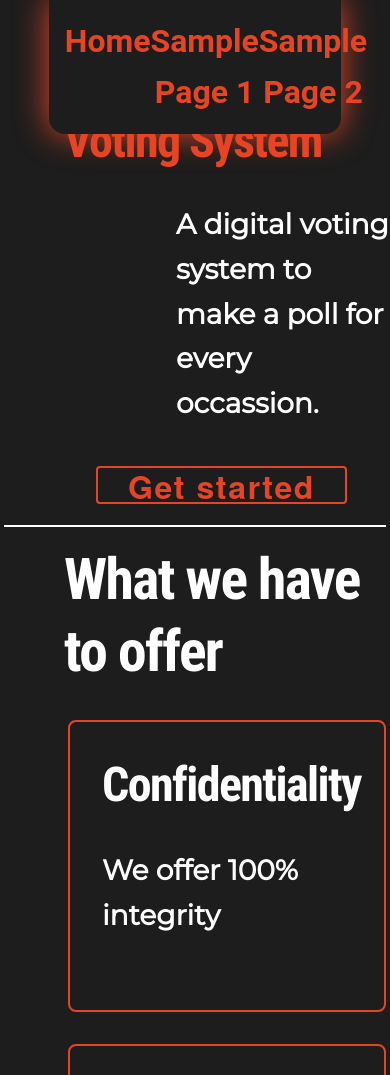
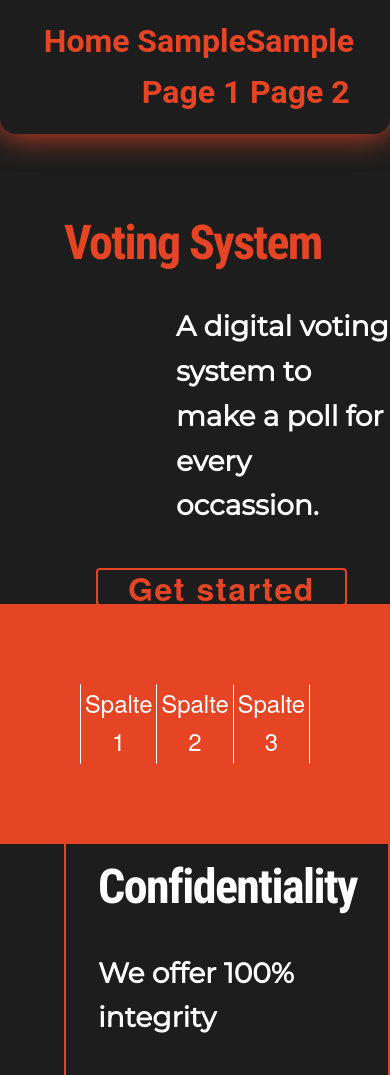
Before and after one commit to MaxHilmbauer/css-framework, a website built with Parcel: page index.html in a window 390 px wide. Shown: the top 1075 px of the page. Built offline with nearby package versions, Linux system fonts and the light colour scheme.

Commit message:
Revert "Dev mxh"

```diff
--- a/css/footer.css
+++ b/css/footer.css
@@ -3,9 +3,9 @@
 footer {
     background-color: var(--primary);
     color: white;
-    position: relative;
-    width: 100%;
-    margin-top: auto;
+    position: fixed;
+    width: 100vw;
+    bottom: 0;
 }
 
 footer>div {
--- a/css/global.css
+++ b/css/global.css
@@ -15,16 +15,10 @@
 }
 
 body {
-	min-height: 100vh;
-	display: flex;
-	flex-direction: column;
 	font-family: 'Roboto-Medium', sans-serif;
 	background-color: var(--background);
 	color: white;
 }
-
-
-
 h1, h2, h3, h4, h5, h6 {
 	font-family: 'Roboto-Condensed-Bold', sans-serif
 }
@@ -39,8 +33,6 @@ p {
 	font-size: 1.75rem;
 font-weight: 600;
 }
-
-
 
 
 /* Section Styling */
@@ -68,10 +60,6 @@ section::after {
 	top: calc(50% - 2px);
 }
 
-section:last-child::after {
-	display: none;
-}
-
 section>.content>p {
 	padding-left: 7rem;
 }
@@ -89,8 +77,9 @@ section>.actions {
 .card {
 padding: 2rem;
 background-color: var(--primary);
+max-width: fit-content;
 border-radius: 8px;
-	width: 250px;
+	min-width: 10vw
 }
 
 
@@ -105,8 +94,6 @@ section>.actions {
 
 /* Button Styles */
 button {
-	display: inline-flex;
-  align-items: center;
 	color: var(--white);
 	background-color: var(--primary);
 	border: 0px;
@@ -129,7 +116,6 @@ button:hover {
 }
 
 button.outlined {
-	text-align: center;
 	color: var(--primary);
 	background-color: transparent;
 	border: 2px solid var(--primary);
--- a/css/navbar.css
+++ b/css/navbar.css
@@ -4,14 +4,12 @@ nav {
   background-color: var(--background);
 	border-radius: 0 0 1rem 1rem;
 	box-shadow: 0 0 2rem var(--primary);
+	position: sticky;
+	z-index: 1;
+	top: 0;
 	font-size: 2rem;
 	font-family: 'Roboto', sans-serif;
 	font-weight: 700;
-	position: fixed; /* Set the navbar to fixed position */
-  top: 0; /* Position the navbar at the top of the page */
-  width: 50%; /* Full width */
-	margin-left: 25%;
-	z-index: 1;
 }
 
 nav>div {
@@ -37,26 +35,3 @@ nav a:hover {
 	color: var(--secondary);
 	transition: 0.3s ease-in;
 }
-
-
-
-@media only screen and (max-width: 1000px) {
-	nav {
-		width: 100%;
-		margin-left: 0;
-	}
-}
-
-@media only screen and (max-width: 1920px) {
-	nav {
-		width: 75%;
-		margin-left: 12.5%;
-	}
-}
-
-@media only screen and (min-width: 1920px) {
-	nav {
-		width: 50%;
-		margin-left: 25%;
-	}
-}
--- a/index.html
+++ b/index.html
@@ -41,7 +41,7 @@
 
   <!-- Add your site or application content here -->
 
-  <nav>
+  <nav class="container">
     <div class="row">
       <div class="four columns">
         <a href="#">Home</a>
@@ -55,8 +55,7 @@
     </div>
   </nav>
 
-  <main style="margin-top: 5rem;">
-    <section>
+  <section style="margin-top: 5rem;">
     <h1>
       Voting System
     </h1>
@@ -69,12 +68,11 @@
       <button class="outlined lg" >Get started</button>
     </div>
   </section>
-
   <section>
     <h2>
       What we have to offer
    </h2>
-      <div class="content" style="display: flex; justify-content: space-around; flex-wrap: wrap; row-gap: 2rem;">
+    <div class="content" style="display: flex; justify-content: space-around; flex-wrap: wrap;">
       <div class="card outlined">
         <h3 class="centered">Confidentiality</h3>
         <p>We offer 100% integrity </p>
@@ -117,9 +115,6 @@
       </form>
     </div>
   </section>
-  </main>
-
-
 
   <footer>
     <div class="row">
```
Also changed, not shown: html/SamplePageOne.html (+1 -5 lines), Logo.svg (deleted), favicon.ico. Lines whose indentation alone changed are shown as unchanged.
